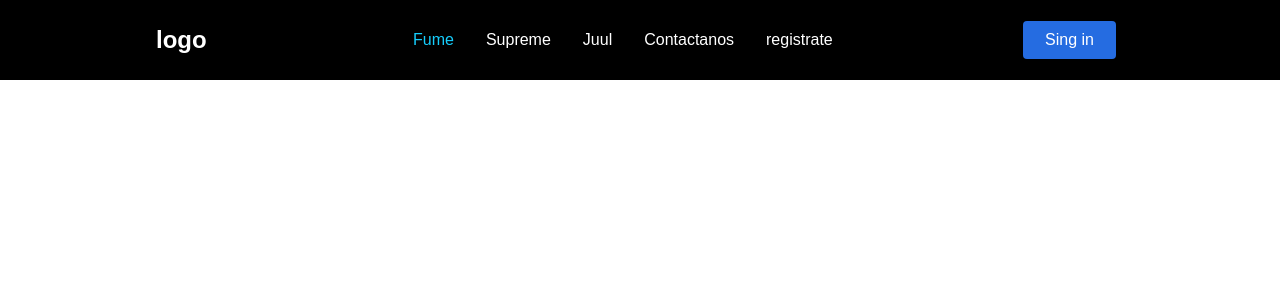
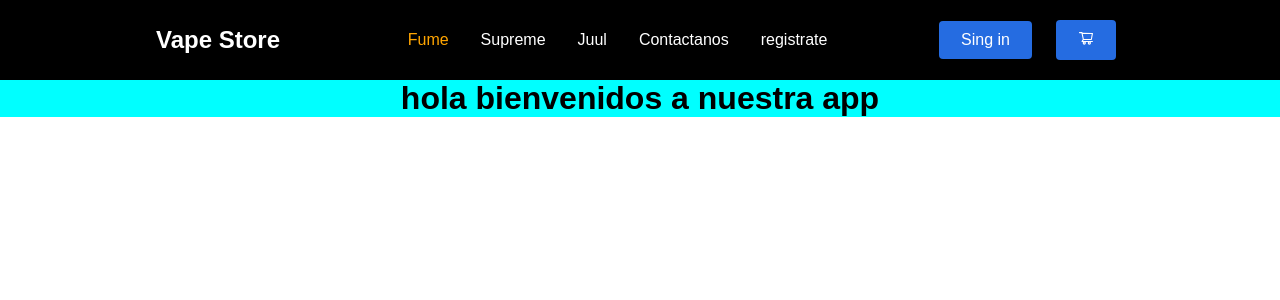
Before and after one commit to romansalom/Roman-Ecomerce-React.js, a React (Create React App) app: page /fume in a window 1280 px wide. Shown: the top 300 px of the page. Built offline with nearby package versions, Linux system fonts and the light colour scheme.

Commit message:
agrego carrito

```diff
--- a/src/App.js
+++ b/src/App.js
@@ -2,6 +2,7 @@ import React from 'react';
 import './App.css';
 import Navbar from './components/Navbar';
 import { BrowserRouter as Router, Routes, Route } from 'react-router-dom';
+import Itemlistcontainers from './conteiners/Itemlistcontainers';
 import Home from './pages';
 import Fume from './pages/fume';
 
@@ -14,7 +15,10 @@ function App() {
         <Route path='/' exact component={Home} />
         <Route path='/fume'component={Fume} />
       </Routes>
+      <Itemlistcontainers greeting={'hola bienvenidos a nuestra app'}/>
     </Router>
+
+
   );
 }
 
--- /dev/null
+++ b/src/components/CartWidget/index.jsx
@@ -0,0 +1,12 @@
+import React from 'react'
+import {AiOutlineShoppingCart} from 'react-icons/ai'
+
+const CartWidget = () => {
+  return (
+
+   < AiOutlineShoppingCart></AiOutlineShoppingCart>
+
+  )
+}
+
+export default CartWidget
--- a/src/components/Navbar/NavbarElements.js
+++ b/src/components/Navbar/NavbarElements.js
@@ -21,7 +21,7 @@ export const NavLink = styled(Link)`
   height: 100%;
   cursor: pointer;
   &.active {
-    color: #15cdfc;
+    color: orange;
   }
 `;
 
--- a/src/components/Navbar/index.js
+++ b/src/components/Navbar/index.js
@@ -1,12 +1,14 @@
 import React from 'react'
+import CartWidget from '../CartWidget';
 import { Nav, NavLink, Bars, NavMenu, NavBtn, NavBtnLink } from './NavbarElements';
+
 
 const Navbar = () => {
   return (
     <>
     <Nav>
         <NavLink to='/'>
-          <h1>logo</h1>
+          <h1>Vape Store</h1>
         </NavLink>
         <Bars />
         <NavMenu>
@@ -29,6 +31,7 @@ const Navbar = () => {
         </NavMenu>
         <NavBtn>
             <NavBtnLink to='/sing-in'>Sing in</NavBtnLink>
+            <NavBtnLink to='/carrito'> <CartWidget/></NavBtnLink>
         </NavBtn>
 
     </Nav>
--- /dev/null
+++ b/src/conteiners/Itemlistcontainers/index.jsx
@@ -0,0 +1,11 @@
+import React from 'react';
+import './styles.css';
+const Itemlistcontainers = ({greeting}) => {
+  return (
+    <div className='Itemlistcontainer'>
+      <h1>{greeting}</h1>
+    </div>
+  )
+}
+
+export default Itemlistcontainers;
--- /dev/null
+++ b/src/conteiners/Itemlistcontainers/styles.css
@@ -0,0 +1,4 @@
+.Itemlistcontainer{
+    background-color: aqua;
+    text-align: center;
+}
--- a/src/pages/fume.js
+++ b/src/pages/fume.js
@@ -8,9 +8,8 @@ const Fume = () => {
         justifyContent: 'center',
         alignItems: 'center',
         height: '90vh'
-    }}
-    >
-        <h1>Fume</h1>
+    }}>
+        <h2>Fume</h2>
 
     </div>
   );
--- a/src/serviceWorker.js
+++ b/src/serviceWorker.js
@@ -1,8 +1,8 @@
 const isLocalhost = Boolean(
     window.location.hostname === 'localhost' ||
-      // [::1] is the IPv6 localhost address.
+
       window.location.hostname === '[::1]' ||
-      // 127.0.0.0/8 are considered localhost for IPv4.
+
       window.location.hostname.match(
         /^127(?:\.(?:25[0-5]|2[0-4][0-9]|[01]?[0-9][0-9]?)){3}$/
       )
@@ -10,12 +10,10 @@ const isLocalhost = Boolean(
 
   export function register(config) {
     if (process.env.NODE_ENV === 'production' && 'serviceWorker' in navigator) {
-      // The URL constructor is available in all browsers that support SW.
+
       const publicUrl = new URL(process.env.PUBLIC_URL, window.location.href);
       if (publicUrl.origin !== window.location.origin) {
-        // Our service worker won't work if PUBLIC_URL is on a different origin
-        // from what our page is served on. This might happen if a CDN is used to
-        // serve assets; see https://github.com/facebook/create-react-app/issues/2374
+
         return;
       }
 
@@ -23,11 +21,9 @@ const isLocalhost = Boolean(
         const swUrl = `${process.env.PUBLIC_URL}/service-worker.js`;
 
         if (isLocalhost) {
-          // This is running on localhost. Let's check if a service worker still exists or not.
+
           checkValidServiceWorker(swUrl, config);
 
-          // Add some additional logging to localhost, pointing developers to the
-          // service worker/PWA documentation.
           navigator.serviceWorker.ready.then(() => {
             console.log(
               'This web app is being served cache-first by a service ' +
@@ -35,7 +31,7 @@ const isLocalhost = Boolean(
             );
           });
         } else {
-          // Is not localhost. Just register service worker
+
           registerValidSW(swUrl, config);
         }
       });
@@ -54,25 +50,20 @@ const isLocalhost = Boolean(
           installingWorker.onstatechange = () => {
             if (installingWorker.state === 'installed') {
               if (navigator.serviceWorker.controller) {
-                // At this point, the updated precached content has been fetched,
-                // but the previous service worker will still serve the older
-                // content until all client tabs are closed.
+
                 console.log(
                   'New content is available and will be used when all ' +
                     'tabs for this page are closed. See https://bit.ly/CRA-PWA.'
                 );
 
-                // Execute callback
+
                 if (config && config.onUpdate) {
                   config.onUpdate(registration);
                 }
               } else {
-                // At this point, everything has been precached.
-                // It's the perfect time to display a
-                // "Content is cached for offline use." message.
+
                 console.log('Content is cached for offline use.');
 
-                // Execute callback
                 if (config && config.onSuccess) {
                   config.onSuccess(registration);
                 }
@@ -87,25 +78,24 @@ const isLocalhost = Boolean(
   }
 
   function checkValidServiceWorker(swUrl, config) {
-    // Check if the service worker can be found. If it can't reload the page.
+
     fetch(swUrl, {
       headers: { 'Service-Worker': 'script' },
     })
       .then(response => {
-        // Ensure service worker exists, and that we really are getting a JS file.
-        const contentType = response.headers.get('content-type');
+                const contentType = response.headers.get('content-type');
         if (
           response.status === 404 ||
           (contentType != null && contentType.indexOf('javascript') === -1)
         ) {
-          // No service worker found. Probably a different app. Reload the page.
+
           navigator.serviceWorker.ready.then(registration => {
             registration.unregister().then(() => {
               window.location.reload();
             });
           });
         } else {
-          // Service worker found. Proceed as normal.
+
           registerValidSW(swUrl, config);
         }
       })
```
Also changed, not shown: src/App.css (line endings or trailing spaces), src/components/CartWidget/style.css (added).
